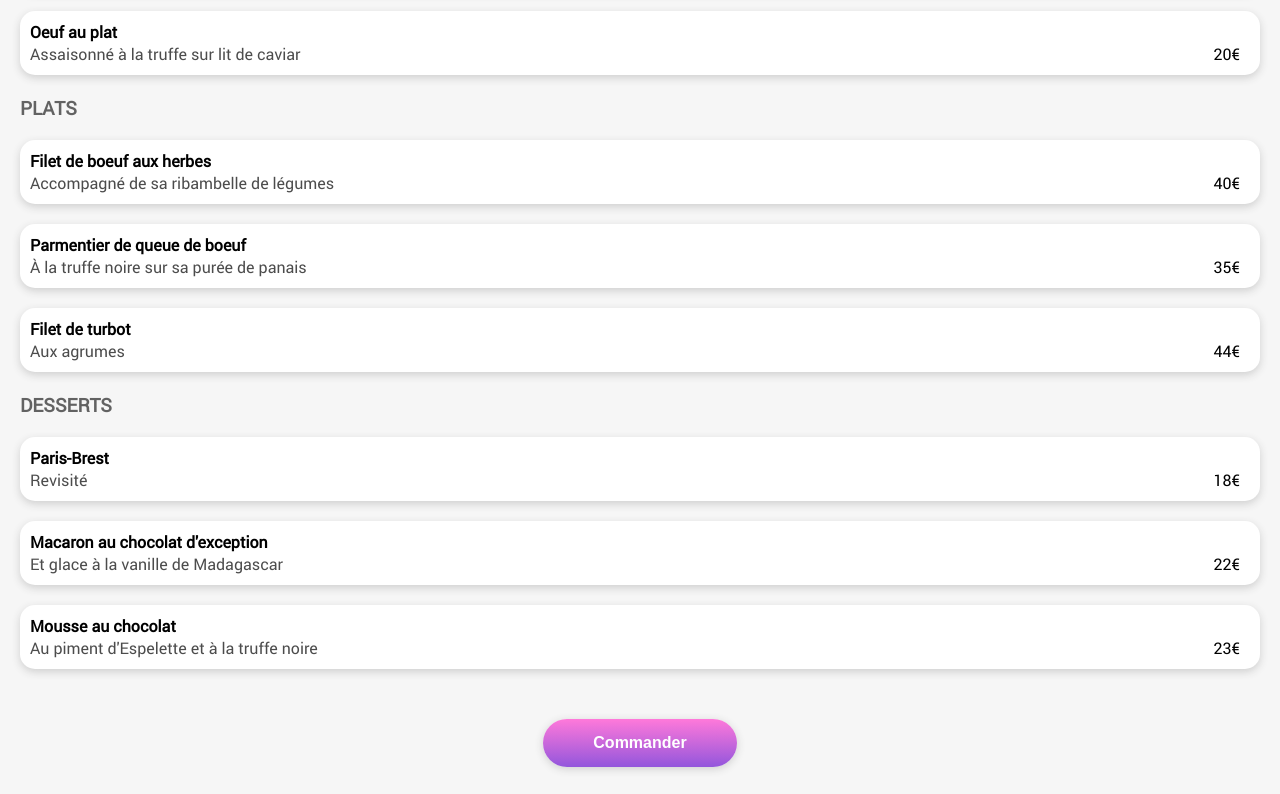
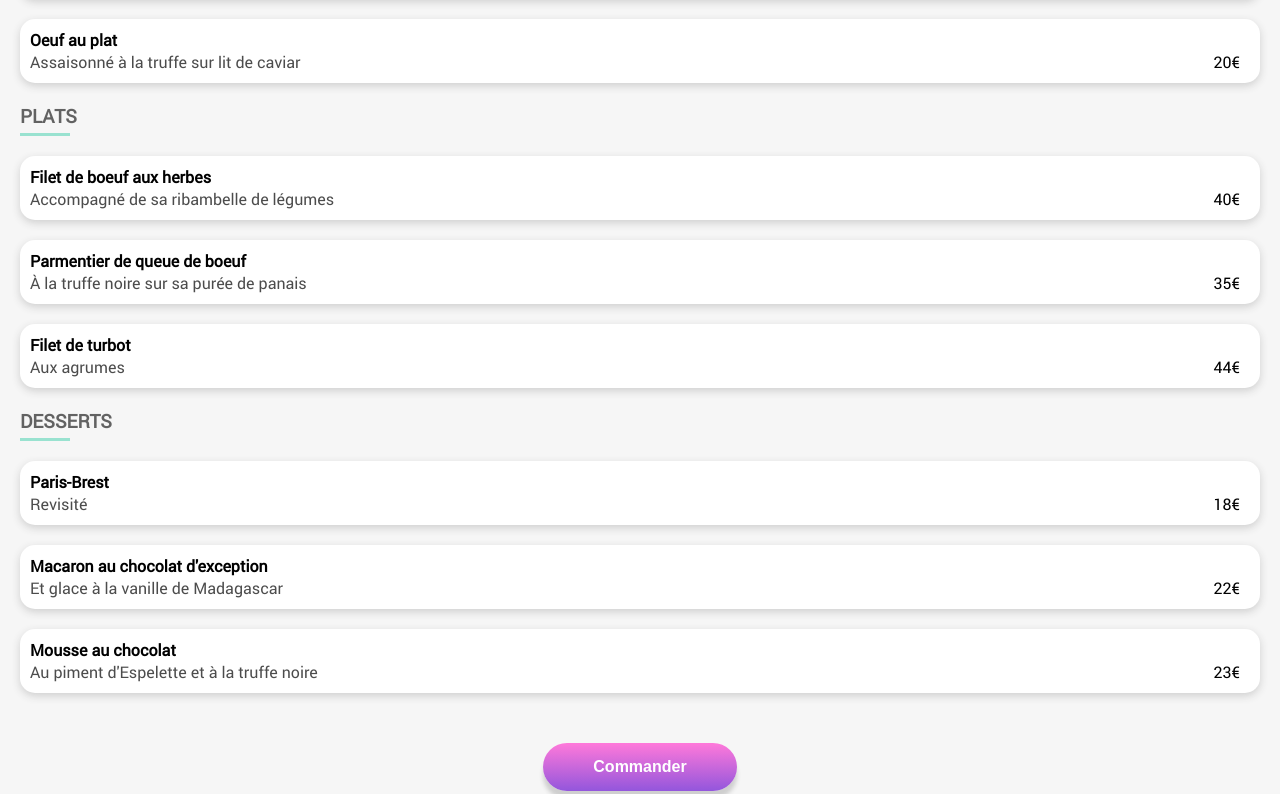
Before and after one commit to Le-Diraison-Sandrine/LeDiraisonSandrine_3_24022021, a plain HTML site: page page1.html in a window 1280 px wide. Shown: the part 623-1417 px from the top of the page. Drawn offline with Linux system fonts and the light colour scheme.

Commit message:
"retouche ombre portée du bouton ajout after sous les titres"

```diff
--- a/style.css
+++ b/style.css
@@ -104,7 +104,7 @@ p {
     border: none;
     border-radius: 50px;
     background: linear-gradient( #FF79DA, #9356DC);
-    box-shadow: 0px 2px 8px rgb(207, 207, 207);
+    box-shadow: 0px 8px 4px rgb(207, 207, 207);
 }
 
 
@@ -251,6 +251,7 @@ p {
     display: flex;
     align-items: center;
     margin-right: 10px;
+    margin-top: -10px;
 }
 
 .coeur {
--- a/style1.css
+++ b/style1.css
@@ -104,6 +104,15 @@ h3 {
     margin-bottom: 20px;
 }
 
+h3::after {
+    content: "";
+    display: block;
+    width: 50px;
+    height: 3px;
+    background: #99e2d0;
+    margin-top: 5px;
+}
+
 p {
     color: rgba(0, 0, 0, 0.7);
 }
@@ -137,7 +146,7 @@ p {
     border: none;
     border-radius: 50px;
     background: linear-gradient( #FF79DA, #9356DC);
-    box-shadow: 0px 2px 8px rgb(207, 207, 207);
+    box-shadow: 0px 8px 4px rgb(207, 207, 207);
     text-align: center;
     margin: auto;
 }
```
